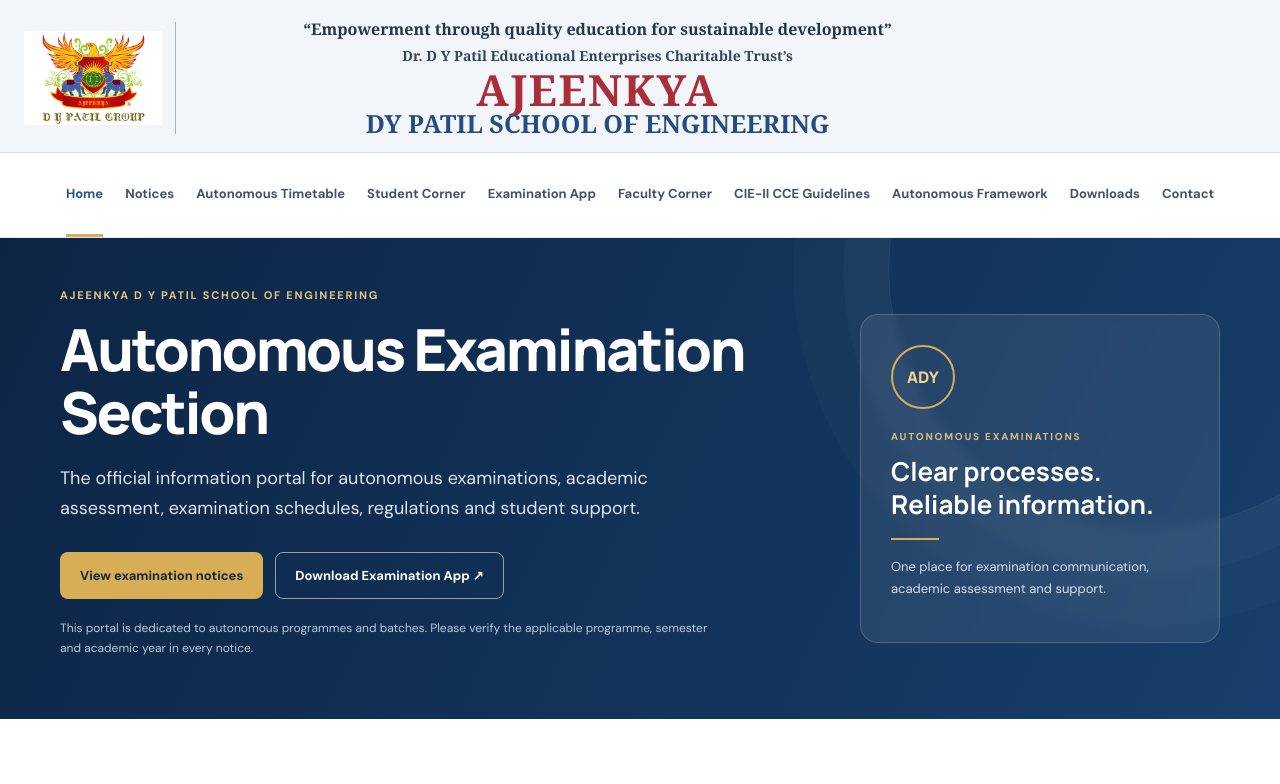
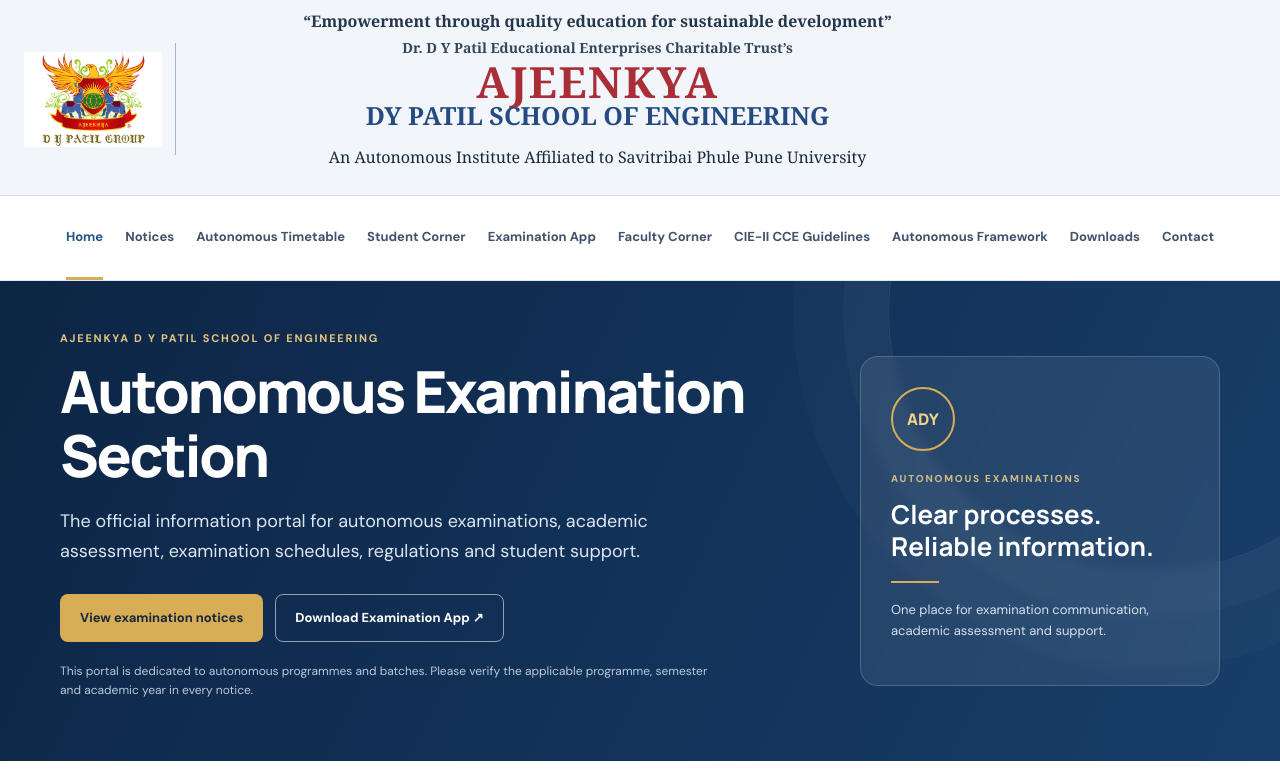
Before and after one commit to rahulbachute/adypsoe-exam-portal, a plain HTML site: page index.html in a window 1280 px wide. Shown: the top 784 px of the page. Drawn offline with Linux system fonts and the light colour scheme.

Commit message:
Restore required SPPU affiliation line in masthead

```diff
--- a/index.html
+++ b/index.html
@@ -1,6 +1,6 @@
 <!doctype html>
 <html lang="en"><head><meta charset="utf-8"><meta name="viewport" content="width=device-width,initial-scale=1"><meta name="theme-color" content="#102b50"><meta name="description" content="ADYPSOE Autonomous Examination Section — official examination notices, timetables, regulations and student and faculty information."><title>Autonomous Examination Section | ADYPSOE</title><link rel="stylesheet" href="assets/css/style.css"></head>
-<body><section class="institution-masthead" aria-label="Ajeenkya D Y Patil School of Engineering institutional identity"><div class="masthead-inner"><div class="masthead-emblem"><img src="assets/images/adypsoe-logo.jpg" alt="Ajeenkya D Y Patil Group emblem"></div><div class="masthead-main"><p class="masthead-motto">“Empowerment through quality education for sustainable development”</p><p class="masthead-trust">Dr. D Y Patil Educational Enterprises Charitable Trust’s</p><h1><span>AJEENKYA</span><strong>DY PATIL SCHOOL OF ENGINEERING</strong></h1></div></div></section><div id="site-header"></div><main>
+<body><section class="institution-masthead" aria-label="Ajeenkya D Y Patil School of Engineering institutional identity"><div class="masthead-inner"><div class="masthead-emblem"><img src="assets/images/adypsoe-logo.jpg" alt="Ajeenkya D Y Patil Group emblem"></div><div class="masthead-main"><p class="masthead-motto">“Empowerment through quality education for sustainable development”</p><p class="masthead-trust">Dr. D Y Patil Educational Enterprises Charitable Trust’s</p><h1><span>AJEENKYA</span><strong>DY PATIL SCHOOL OF ENGINEERING</strong></h1><p class="masthead-affiliation">An Autonomous Institute Affiliated to Savitribai Phule Pune University</p></div></div></section><div id="site-header"></div><main>
 <section class="hero"><div class="container hero-grid"><div class="hero-copy"><p class="eyebrow">AJEENKYA D Y PATIL SCHOOL OF ENGINEERING</p><h1>Autonomous Examination Section</h1><p class="hero-lead">The official information portal for autonomous examinations, academic assessment, examination schedules, regulations and student support.</p><div class="hero-actions"><a class="btn btn-gold" href="notices.html">View examination notices</a><a class="btn btn-outline-light" href="https://play.google.com/store/apps/details?id=com.adypsoe.exam" target="_blank" rel="noopener noreferrer">Download Examination App ↗</a></div><p class="hero-note">This portal is dedicated to autonomous programmes and batches. Please verify the applicable programme, semester and academic year in every notice.</p></div><div class="hero-panel"><div class="panel-mark">ADY</div><p class="panel-kicker">AUTONOMOUS EXAMINATIONS</p><h2>Clear processes.<br>Reliable information.</h2><div class="panel-rule"></div><p>One place for examination communication, academic assessment and support.</p></div></div></section>
 <section class="container section quick-section"><div class="section-heading"><div><p class="eyebrow">QUICK ACCESS</p><h2>Autonomous examination resources</h2></div><p class="muted">Access essential information for students and faculty.</p></div><div class="quick-grid">
 <a class="quick-card" href="notices.html"><span class="quick-icon">01</span><h3>Notices &amp; Circulars</h3><p>Autonomous examination announcements, instructions and updates.</p><span class="card-link">View notices →</span></a>
```
